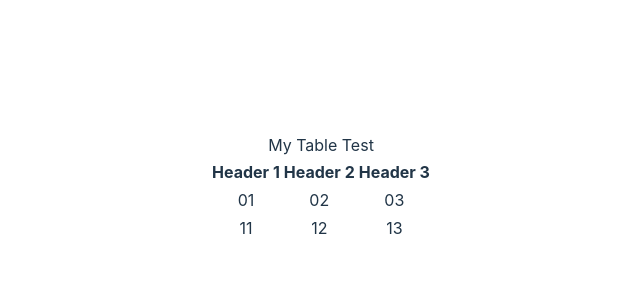
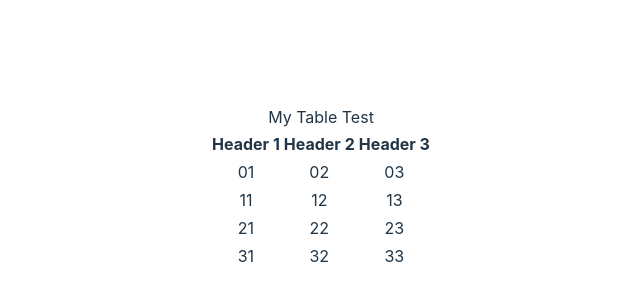
Before and after one commit to tadeumaffeis/ProgramacaoMultiplataforma, a React (Vite) app in the folder Aulas/04 - Criação de Tabela com Controles/exemplo/PMTableSample/: page / in a window 1280 px wide. Shown: the part 212-512 px from the top of the page, without its empty margins (319-959 px from the left). Built offline with nearby package versions, Linux system fonts and the light colour scheme.

Commit message:
Alterações do dia 27/03/2024

```diff
--- a/Aulas/04 - Criação de Tabela com Controles/exemplo/PMTableSample/src/App.jsx
+++ b/Aulas/04 - Criação de Tabela com Controles/exemplo/PMTableSample/src/App.jsx
@@ -1,41 +1,15 @@
-// eslint-disable-next-line no-unused-vars
-// import { useState } from 'react'
+
 import './App.css'
 import PMTable from './Components/PMTable'
 
 function App() {
-  //const [count, setCount] = useState(0)
-
-
-    return (
-      <>
-        <PMTable caption='My Table Test' header={["Header 1","Header 2","Header 3"]} data={[["01","02","03"],["11","12","13"]]} />
-      </>
-    );
-
+  return (
+      <PMTable
+        caption='My Table Test'
+        header={["Header 1", "Header 2", "Header 3"]}
+        data={[["01", "02", "03"], ["11", "12", "13"],["21", "22", "23"],["31", "32", "33"]]}
+      />
+  );
 }
 
 export default App
-
-/*
-        <div>
-          <a href="https://vitejs.dev" target="_blank">
-            <img src={viteLogo} className="logo" alt="Vite logo" />
-          </a>
-          <a href="https://react.dev" target="_blank">
-            <img src={reactLogo} className="logo react" alt="React logo" />
-          </a>
-        </div>
-        <h1>Vite + React</h1>
-        <div className="card">
-          <button onClick={() => setCount((count) => count + 1)}>
-            count is {count}
-          </button>
-          <p>
-            Edit <code>src/App.jsx</code> and save to test HMR
-          </p>
-        </div>
-        <p className="read-the-docs">
-          Click on the Vite and React logos to learn more
-        </p>
-*/
--- a/Aulas/04 - Criação de Tabela com Controles/exemplo/PMTableSample/src/Components/PMTable.jsx
+++ b/Aulas/04 - Criação de Tabela com Controles/exemplo/PMTableSample/src/Components/PMTable.jsx
@@ -30,22 +30,82 @@ export default class PMTable extends React.Component {
             caption: props.caption,
             header: props.header,
             data: props.data,
+            sortby: null,
+            descending: false,
         };
+        this.onClick = this.onClick.bind(this);
+    }
+
+    deepClone(obj) {
+        if (obj === null || typeof obj !== 'object') {
+            return obj;
+        }
+
+        if (obj instanceof Array) {
+            let copy = [];
+            for (let i = 0; i < obj.length; i++) {
+                copy[i] = this.deepClone(obj[i]);
+            }
+            return copy;
+        }
+
+        if (obj instanceof Object) {
+            let copy = {};
+            for (let key in obj) {
+                if (Object.prototype.hasOwnProperty.call(obj, key)) {
+                    copy[key] = this.deepClone(obj[key]);
+                }
+            }
+            return copy;
+        }
+    }
+
+
+    onClick = (event) => {
+        const column = event.target.tagName.toUpperCase() === 'TH' ? event.target.cellIndex : -1;
+        const data = this.deepClone(this.state.data);
+        const descending = this.state.sortby === column && !this.state.descending;
+        data.sort((a, b) => {
+            if (a[column] === b[column]) {
+                return 0;
+            }
+            return descending
+                ? a[column] < b[column]
+                    ? 1
+                    : -1
+                : a[column] > b[column]
+                    ? 1
+                    : -1;
+        });
+        this.setState({
+            data,
+            sortby: column,
+            descending,
+        });
     }
 
     render() {
         const caption = 'caption' in this.state ? this.state.caption : this.props.caption;
-        const header = 'header' in this.state ? this.state.header : this.props.header;
         const data = 'data' in this.state ? this.state.data : this.props.data;
+        let header = [];
+        this.props.header.map((title, idx) => {
+            if (this.state.sortby === idx) {
+                title += this.state.descending ? ' \u2191' : ' \u2193';
+            }
+            header[idx] = title;
+            console.log('title: ', header[idx], ' ', title);
+        });
+
         return (
-            <table>
-                <PMTableCaption text={caption} />
-                <PMTableHeader header={header} />
-                <PMTableBody data={data} />
-            </table>
+            <>
+                <table onClick={this.onClick}>
+                    <PMTableCaption text={caption} />
+                    <PMTableHeader header={header} />
+                    <PMTableBody data={data} />
+                </table>
+            </>
         );
     }
-
 }
 
 PMTable.propTypes = {
--- a/Aulas/04 - Criação de Tabela com Controles/exemplo/PMTableSample/src/Components/PMTableBody.jsx
+++ b/Aulas/04 - Criação de Tabela com Controles/exemplo/PMTableSample/src/Components/PMTableBody.jsx
@@ -1,5 +1,23 @@
+//
+// Component PMTableBody
+//
+// File: PMTableBody.jsx
+//
+// Author: Antonio Tadeu Maffeis
+//
+// Data: 27/03/2024
+//
+// Description: Componente que apresentará o corpo (linhas e colunas de dados) da tabela
+//
+// Pre-condition: install prop-types (npm install prop-types)
+//
+// History
+// 27/03/2024 - Antonio Tadeu Maffeis - Criacao do componente
+//
+//
 import React from 'react';
 import PropTypes from 'prop-types';
+import PMTableRow from './PMTableRow';
 
 class PMTableBody extends React.Component {
     constructor(props) {
@@ -11,26 +29,27 @@ class PMTableBody extends React.Component {
 
     render() {
         const data = 'data' in this.state ? this.state.data : this.props.data;
-        console.log(data);
         return (
             <tbody>
                 {
                     data.map((row, index) => {
+
+
                         return (
-                            <tr key={index}>
-                                {
-                                    Object.keys(row).map((key, index) => {
-                                        return (
-                                            <td key={index}>
-                                                {row[key]}
-                                            </td>
-                                        );
-                                    })
-                                }
-                            </tr>
+                            <PMTableRow key={index} row={row} />
+                            //<tr key={index}>
+                            //    {
+                            //        Object.keys(row).map((key, index) => {
+                            //            return (
+                            //                <td key={index}>
+                            //                    {row[key]}
+                            //                </td>
+                            //            );
+                            //        })
+                            //    }
+                            //</tr>
                         );
                     })
-
                 }
             </tbody>
         );
--- a/Aulas/04 - Criação de Tabela com Controles/exemplo/PMTableSample/src/Components/PMTableCell.jsx
+++ b/Aulas/04 - Criação de Tabela com Controles/exemplo/PMTableSample/src/Components/PMTableCell.jsx
@@ -1,18 +1,44 @@
+//
+// Component PMTableCell
+//
+// File: PMTableCell.jsx
+//
+// Author: Antonio Tadeu Maffeis
+//
+// Data: 27/03/2024
+//
+// Description: Componente que apresentará as células das linhas da tabela
+//
+// Pre-condition: install prop-types (npm install prop-types)
+//
+// History
+// 27/03/2024 - Antonio Tadeu Maffeis - Criacao do componente
+//
+//
 import React from 'react';
+import PropTypes from 'prop-types';
 
 class PMTableCell extends React.Component {
     constructor(props) {
         super(props);
-        // Initialize state or perform any other setup here
+        this.state = {
+            cell: props.cell,
+        };
     }
 
     render() {
+        const cell = 'cell' in this.state ? this.state.cell : this.props.cell;
         return (
-            <div>
-                {/* Your cell content goes here */}
-            </div>
+            <td>
+                {cell}
+            </td>
         );
     }
 }
 
+
+PMTableCell.propTypes = {
+    cell: PropTypes.any.isRequired,
+};
+
 export default PMTableCell;
--- a/Aulas/04 - Criação de Tabela com Controles/exemplo/PMTableSample/src/Components/PMTableRow.jsx
+++ b/Aulas/04 - Criação de Tabela com Controles/exemplo/PMTableSample/src/Components/PMTableRow.jsx
@@ -1,17 +1,35 @@
 import React from 'react';
+import PropTypes from 'prop-types';
+import PMTableCell from './PMTableCell';
 
 class PMTableRow extends React.Component {
     constructor(props) {
         super(props);
-        // Add your constructor logic here
+        this.state = {
+            row: props.row,
+        }
     }
+
     render() {
+        const row = 'row' in this.state ? this.state.row : this.props.row;
         return (
             <tr>
-                {/* Add your table row content here */}
+                {
+                    row.map((cell, index) =>
+                    {
+                        return (
+                            <PMTableCell key={index} cell={cell} />
+                        );
+                    })
+                }
             </tr>
         );
     }
 }
 
+PMTableRow.propTypes = {
+    row: PropTypes.array.isRequired,
+};
+
+
 export default PMTableRow;
```
Also changed, not shown: Aulas/04 - Criação de Tabela com Controles/exemplo/PMTableSample/src/Components/PMTableHeader.jsx (+18 -0 lines).
